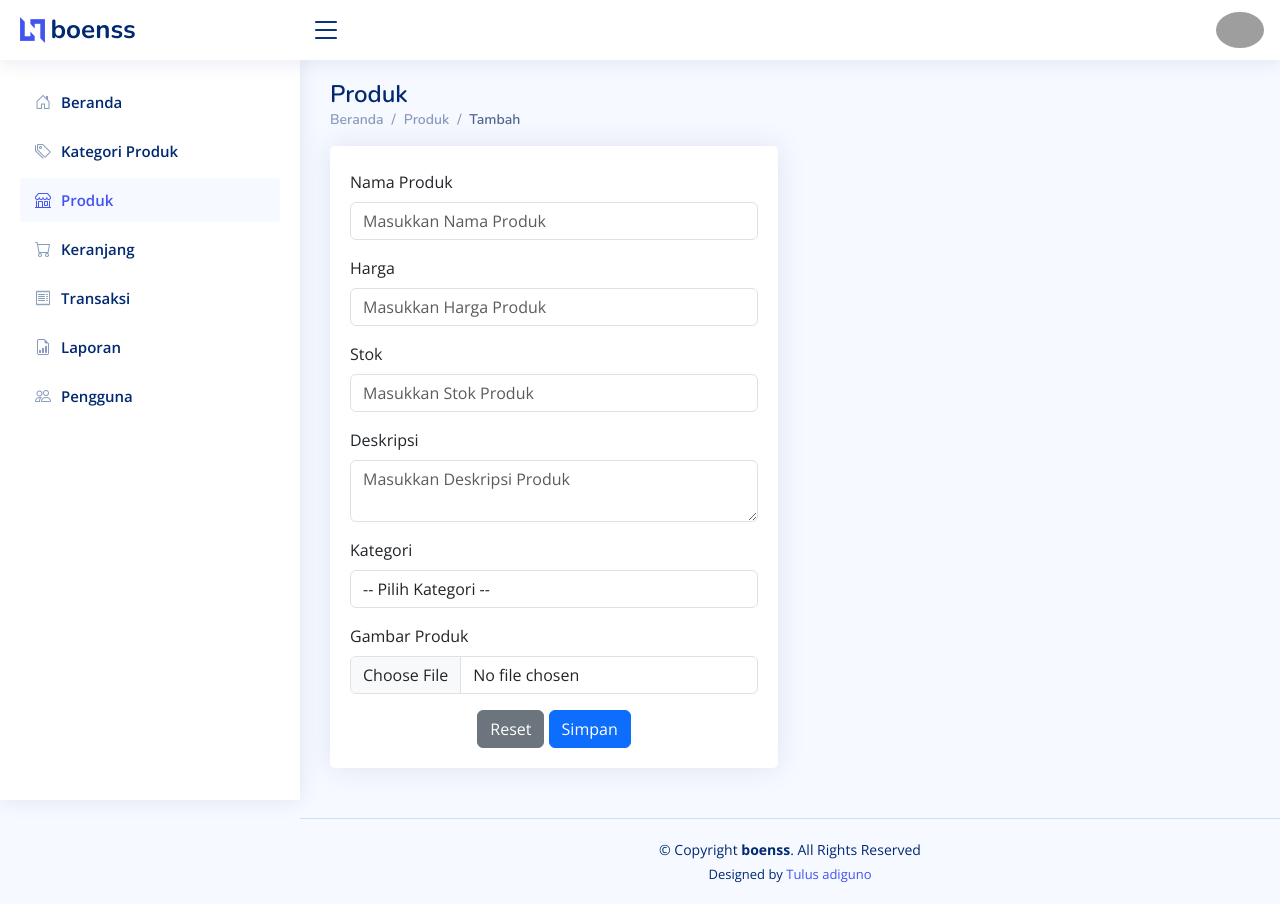
After one commit to Tulusadiguno30/Boenss, a PHP site: page /t_produk.php in a window 1280 px wide. The commit adds this page. Run offline with PHP 8.4, Linux system fonts and the light colour scheme; data that the repository does not hold is empty; some libraries are stand-ins or nearby versions; grey boxes are pictures that could not be loaded.

Commit message:
menambahkan t_produk

```diff
--- a/admin/index.php
+++ b/admin/index.php
@@ -144,7 +144,6 @@
         </a>
       </li><!-- End pengguna Page Nav -->
 
-    </ul>
 
   </aside><!-- End Sidebar-->
 
--- a/admin/produk.php
+++ b/admin/produk.php
@@ -268,7 +268,7 @@
             &copy; Copyright <strong><span>Nama Website</span></strong>. All Rights Reserved
         </div>
         <div class="credits">
-            Designed by <a href="https://instagram.com/namaig/">Nama Anda</a>
+            Designed by <a href="https://www.instagram.com/tuluss_adigunoo?igsh=MWw4NWN4ZHdjd2lwMQ==">Tulus adiguno</a>
         </div>
     </footer><!-- End Footer -->
 
--- /dev/null
+++ b/admin/t_produk.php
@@ -0,0 +1,222 @@
+<!DOCTYPE html>
+<html lang="en">
+
+<head>
+    <meta charset="utf-8">
+    <meta content="width=device-width, initial-scale=1.0" name="viewport">
+
+    <title>produk - boenss Admin</title>
+    <meta content="" name="description">
+    <meta content="" name="keywords">
+
+    <!-- Favicons -->
+    <link href="assets/img/favicon.png" rel="icon">
+    <link href="assets/img/apple-touch-icon.png" rel="apple-touch-icon">
+
+    <!-- Google Fonts -->
+    <link href="https://fonts.gstatic.com" rel="preconnect">
+    <link href="https://fonts.googleapis.com/css?family=Open+Sans:300,300i,400,400i,600,600i,700,700i|Nunito:300,300i,400,400i,600,600i,700,700i|Poppins:300,300i,400,400i,500,500i,600,600i,700,700i" rel="stylesheet">
+
+    <!-- Vendor CSS Files -->
+    <link href="assets/vendor/bootstrap/css/bootstrap.min.css" rel="stylesheet">
+    <link href="assets/vendor/bootstrap-icons/bootstrap-icons.css" rel="stylesheet">
+    <link href="assets/vendor/boxicons/css/boxicons.min.css" rel="stylesheet">
+    <link href="assets/vendor/quill/quill.snow.css" rel="stylesheet">
+    <link href="assets/vendor/quill/quill.bubble.css" rel="stylesheet">
+    <link href="assets/vendor/remixicon/remixicon.css" rel="stylesheet">
+    <link href="assets/vendor/simple-datatables/style.css" rel="stylesheet">
+
+    <!-- Template Main CSS File -->
+    <link href="assets/css/style.css" rel="stylesheet">
+</head>
+
+<body>
+
+    <!-- ======= Header ======= -->
+    <header id="header" class="header fixed-top d-flex align-items-center">
+
+        <div class="d-flex align-items-center justify-content-between">
+            <a href="index.php" class="logo d-flex align-items-center">
+                <img src="assets/img/logo.png" alt="">
+                <span class="d-none d-lg-block">boenss</span>
+            </a>
+            <i class="bi bi-list toggle-sidebar-btn"></i>
+        </div><!-- End Logo -->
+
+        <nav class="header-nav ms-auto">
+            <ul class="d-flex align-items-center">
+                <li class="nav-item dropdown pe-3">
+
+                    <a class="nav-link nav-profile d-flex align-items-center pe-0" href="#" data-bs-toggle="dropdown">
+                        <img src="assets/img/user.jpg" alt="Profile" class="rounded-circle">
+                    </a><!-- End Profile Iamge Icon -->
+
+                    <ul class="dropdown-menu dropdown-menu-end dropdown-menu-arrow profile">
+                        <li class="dropdown-header">
+                            <h6><?php echo isset($_SESSION['username']) ? htmlspecialchars($_SESSION['username']) : 'Guest'; ?></h6>
+                            <span>Admin</span>
+                        </li>
+                        <li>
+                            <a class="dropdown-item d-flex align-items-center" href="logout.php">
+                                <i class="bi bi-box-arrow-right"></i>
+                                <span>Sign Out</span>
+                            </a>
+                        </li>
+
+                    </ul><!-- End Profile Dropdown Items -->
+                </li><!-- End Profile Nav -->
+
+            </ul>
+        </nav><!-- End Icons Navigation -->
+
+    </header><!-- End Header -->
+
+    <!-- ======= Sidebar ======= -->
+    <aside id="sidebar" class="sidebar">
+
+        <ul class="sidebar-nav" id="sidebar-nav">
+
+            <li class="nav-item">
+                <a class="nav-link collapsed" href="index.php">
+                    <i class="bi bi-house-door"></i>
+                    <span>Beranda</span>
+                </a>
+            </li><!-- End Beranda Nav -->
+
+            <li class="nav-item">
+                <a class="nav-link collapsed" href="kategori.php">
+                    <i class="bi bi-tags"></i>
+                    <span>Kategori Produk</span>
+                </a>
+            </li><!-- End Kategori Produk Page Nav -->
+
+            <li class="nav-item">
+                <a class="nav-link" href="produk.php">
+                    <i class="bi bi-shop"></i>
+                    <span>Produk</span>
+                </a>
+            </li><!-- End Produk Page Nav -->
+
+            <li class="nav-item">
+                <a class="nav-link collapsed" href="keranjang.php">
+                    <i class="bi bi-cart"></i>
+                    <span>Keranjang</span>
+                </a>
+            </li><!-- End Keranjang Page Nav -->
+
+            <li class="nav-item">
+                <a class="nav-link collapsed" href="transaksi.php">
+                    <i class="bi bi-receipt"></i>
+                    <span>Transaksi</span>
+                </a>
+            </li><!-- End Transaksi Page Nav -->
+
+            <li class="nav-item">
+                <a class="nav-link collapsed" href="laporan.php">
+                    <i class="bi bi-file-earmark-bar-graph"></i>
+                    <span>Laporan</span>
+                </a>
+            </li><!-- End Laporan Page Nav -->
+            <li class="nav-item">
+                <a class="nav-link collapsed" href="pengguna.php">
+                    <i class="bi bi-people"></i>
+                    <span>Pengguna</span>
+                </a>
+            </li><!-- End Pengguna Page Nav -->
+        </ul>
+
+    </aside><!-- End Sidebar-->
+
+    <main id="main" class="main">
+
+        <div class="pagetitle">
+            <h1>Produk</h1>
+            <nav>
+                <ol class="breadcrumb">
+                    <li class="breadcrumb-item"><a href="index.php">Beranda</a></li>
+                    <li class="breadcrumb-item">Produk</li>
+                    <li class="breadcrumb-item active">Tambah</li>
+                </ol>
+            </nav>
+        </div><!-- End Page Title -->
+
+        <section class="section">
+            <div class="row">
+                <div class="col-lg-6">
+                    <div class="card">
+                        <div class="card-body">
+                            <form class="row g-3 mt-2" method="post" enctype="multipart/form-data">
+                                <div class="col-12">
+                                    <label for="nm_produk" class="form-label">Nama Produk</label>
+                                    <input type="text" class="form-control" id="nm_produk" name="nm_produk" placeholder="Masukkan Nama Produk" required>
+                                </div>
+                                <div class="col-12">
+                                    <label for="harga" class="form-label">Harga</label>
+                                    <input type="number" class="form-control" id="harga" name="harga" placeholder="Masukkan Harga Produk" required>
+                                </div>
+                                <div class="col-12">
+                                    <label for="stok" class="form-label">Stok</label>
+                                    <input type="number" class="form-control" id="stok" name="stok" placeholder="Masukkan Stok Produk" required>
+                                </div>
+                                <div class="col-12">
+                                    <label for="desk" class="form-label">Deskripsi</label>
+                                    <textarea class="form-control" id="desk" name="desk" placeholder="Masukkan Deskripsi Produk" required></textarea>
+                                </div>
+                                <div class="col-12">
+                                    <label for="id_kategori" class="form-label">Kategori</label>
+                                    <select class="form-control" id="id_kategori" name="id_kategori" required>
+                                        <option value="">-- Pilih Kategori --</option>
+                                        <?php
+                                        include "koneksi.php";
+                                        $query = mysqli_query($koneksi, "SELECT * FROM tb_kategori");
+                                        while ($kategori = mysqli_fetch_array($query)) {
+                                            echo "<option value='{$kategori['id_kategori']}'>{$kategori['nm_kategori']}</option>";
+                                        }
+                                        ?>
+                                    </select>
+                                </div>
+                                <div class="col-12">
+                                    <label for="gambar" class="form-label">Gambar Produk</label>
+                                    <input type="file" class="form-control" id="gambar" name="gambar" accept="image/*">
+                                </div>
+                                <div class="text-center">
+                                    <button type="reset" class="btn btn-secondary">Reset</button>
+                                    <button type="submit" class="btn btn-primary" name="simpan">Simpan</button>
+                                </div>
+                            </form>
+                        </div>
+                    </div>
+                </div>
+            </div>
+        </section>
+
+    </main><!-- End #main -->
+
+    <!-- ======= Footer ======= -->
+    <footer id="footer" class="footer">
+        <div class="copyright">
+            &copy; Copyright <strong><span>boenss</span></strong>. All Rights Reserved
+        </div>
+        <div class="credits">
+            Designed by <a href="https://www.instagram.com/tuluss_adigunoo?igsh=MWw4NWN4ZHdjd2lwMQ==" target="_blank">Tulus adiguno</a>
+        </div>
+    </footer><!-- End Footer -->
+
+    <a href="#" class="back-to-top d-flex align-items-center justify-content-center"><i class="bi bi-arrow-up-short"></i></a>
+
+    <!-- Vendor JS Files -->
+    <script src="assets/vendor/apexcharts/apexcharts.min.js"></script>
+    <script src="assets/vendor/bootstrap/js/bootstrap.bundle.min.js"></script>
+    <script src="assets/vendor/chart.js/chart.umd.js"></script>
+    <script src="assets/vendor/echarts/echarts.min.js"></script>
+    <script src="assets/vendor/quill/quill.min.js"></script>
+    <script src="assets/vendor/simple-datatables/simple-datatables.js"></script>
+    <script src="assets/vendor/tinymce/tinymce.min.js"></script>
+    <script src="assets/vendor/php-email-form/validate.js"></script>
+
+    <!-- Template Main JS File -->
+    <script src="assets/js/main.js"></script>
+
+</body>
+
+</html>
```
